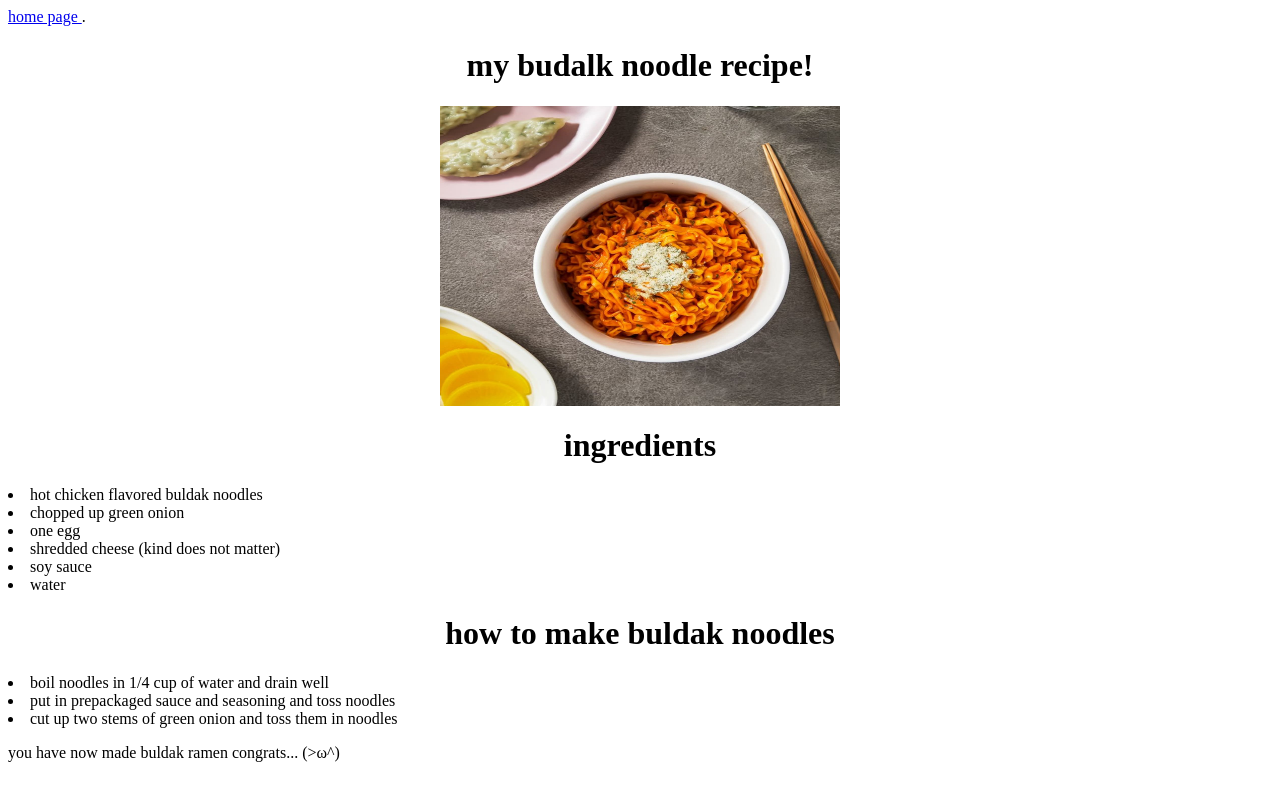
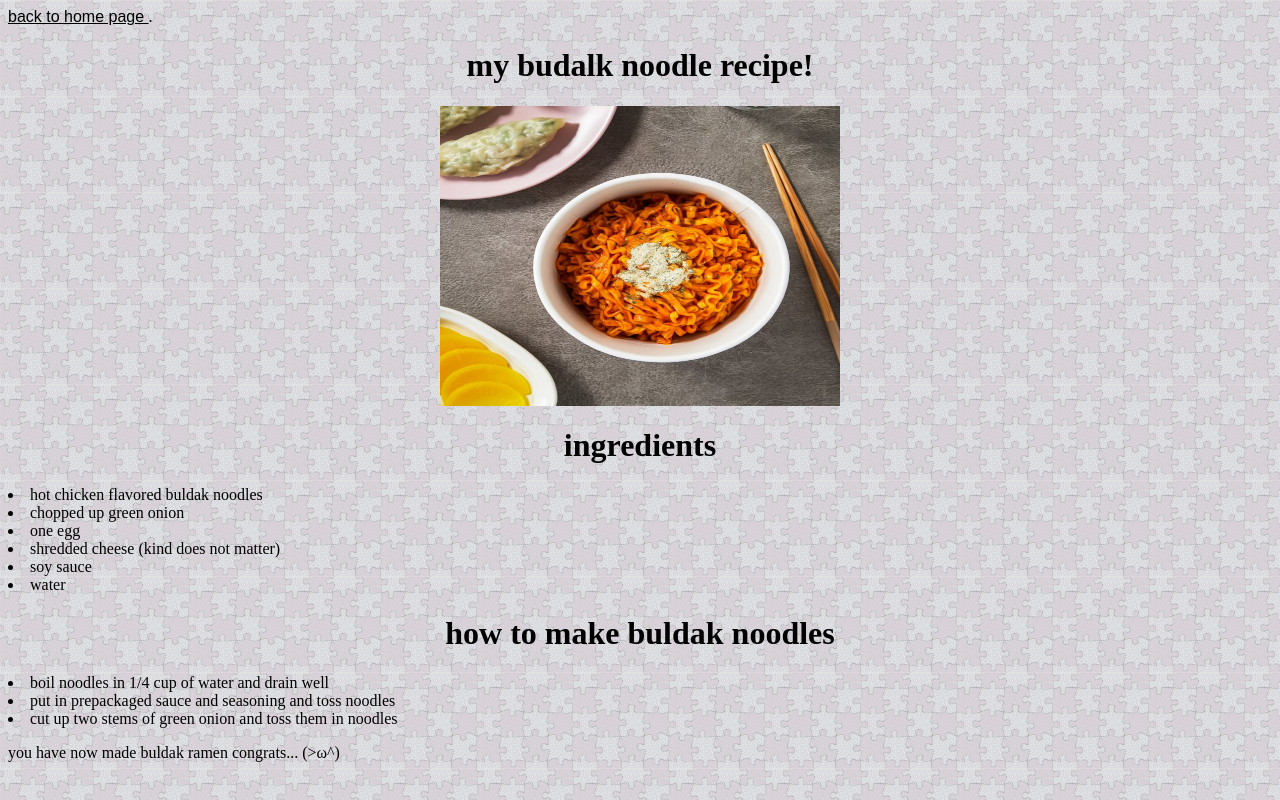
Before and after one commit to iidylic/odin-recipes, a plain HTML site: page recipes/budaknoodle.html in a window 1280 px wide. Drawn offline with Linux system fonts and the light colour scheme; files whose address does not match are found by name.

Commit message:
added background to 'budaknoodle.html', fixed home page button on budaknoodle.html

```diff
--- a/recipes/budaknoodle.html
+++ b/recipes/budaknoodle.html
@@ -5,7 +5,13 @@
 
 </head>
 <body>
-  <a href="/Users/chezore/repos/odin-recipes/index.html"> home page </a>.
+  <a href="/Users/chezore/repos/odin-recipes/index.html" style="font-family:sans-serif;color:black"> back to home page </a>.
+
+  <style>
+    body {
+      background-image: url('/Users/chezore/repos/odin-recipes/picture/misc046.jpg');
+    }
+    </style>
 
 <h1 style="text-align:center;font-family:mario kart ds">  my budalk noodle recipe!</h1>
 <div style="display: grid; place-items: center;">
```
Also changed, not shown: picture/misc046.jpg (added).
